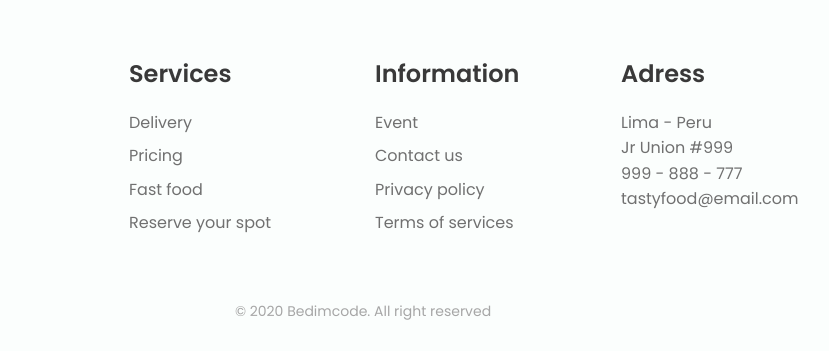
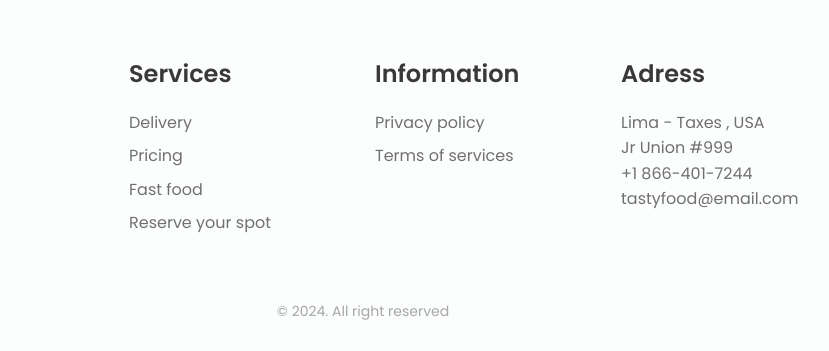
Before and after one commit to microsoft-service24X7/MS, a plain HTML site: page index.html in a window 1280 px wide. Shown: the part 3410-3761 px from the top of the page, 277-1106 px from the left. Drawn offline with nearby package versions, Linux system fonts and the light colour scheme.

Commit message:
Update index.html

```diff
--- a/index.html
+++ b/index.html
@@ -10,7 +10,7 @@
         <!--========== CSS ==========-->
         <link rel="stylesheet" href="assets/css/styles.css">
 
-        <title>Responsive website food</title>
+        <title>food Reservation</title>
     </head>
     <body>
 
@@ -448,8 +448,7 @@
                 <div class="footer__content">
                     <h3 class="footer__title">Information</h3>
                     <ul>
-                        <li><a href="#" class="footer__link">Event</a></li>
-                        <li><a href="#" class="footer__link">Contact us</a></li>
+
                         <li><a href="#" class="footer__link">Privacy policy</a></li>
                         <li><a href="#" class="footer__link">Terms of services</a></li>
                     </ul>
@@ -458,15 +457,15 @@
                 <div class="footer__content">
                     <h3 class="footer__title">Adress</h3>
                     <ul>
-                        <li>Lima - Peru</li>
+                        <li>Lima - Taxes , USA</li>
                         <li>Jr Union #999</li>
-                        <li>999 - 888 - 777</li>
+                        <li>+1 866-401-7244</li>
                         <li>tastyfood@email.com</li>
                     </ul>
                 </div>
             </div>
 
-            <p class="footer__copy">&#169; 2020 Bedimcode. All right reserved</p>
+            <p class="footer__copy">&#169; 2024. All right reserved</p>
         </footer>
 
         <!--========== SCROLL REVEAL ==========-->
```
